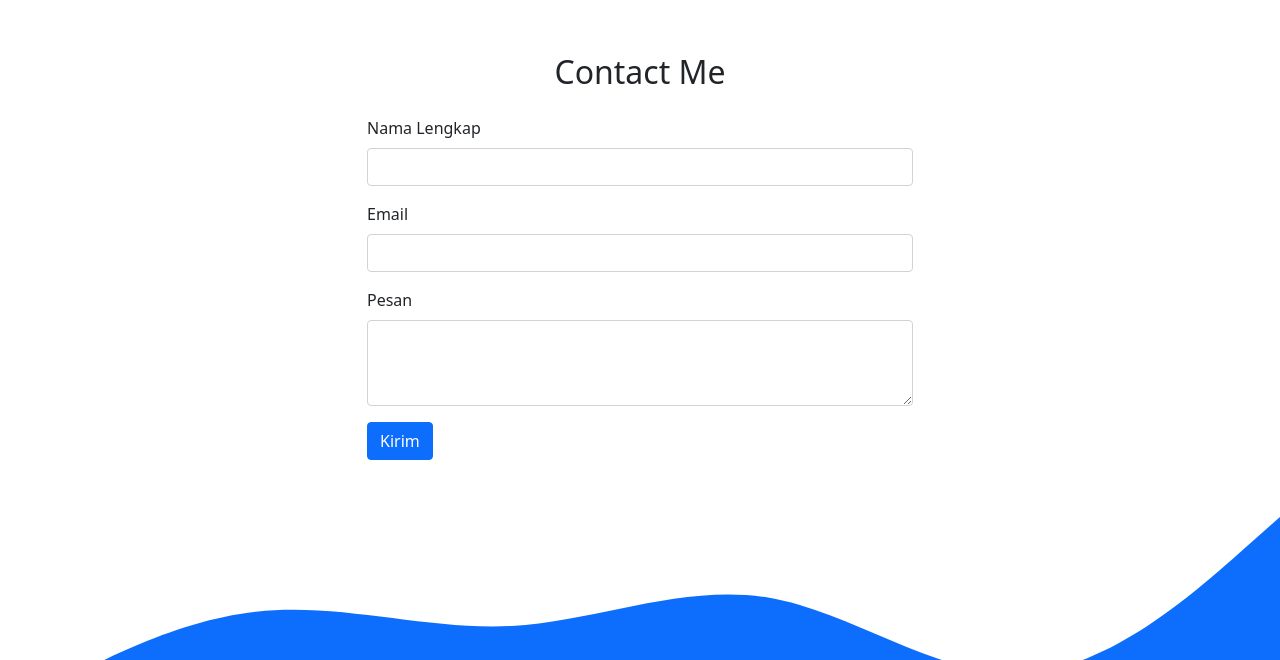
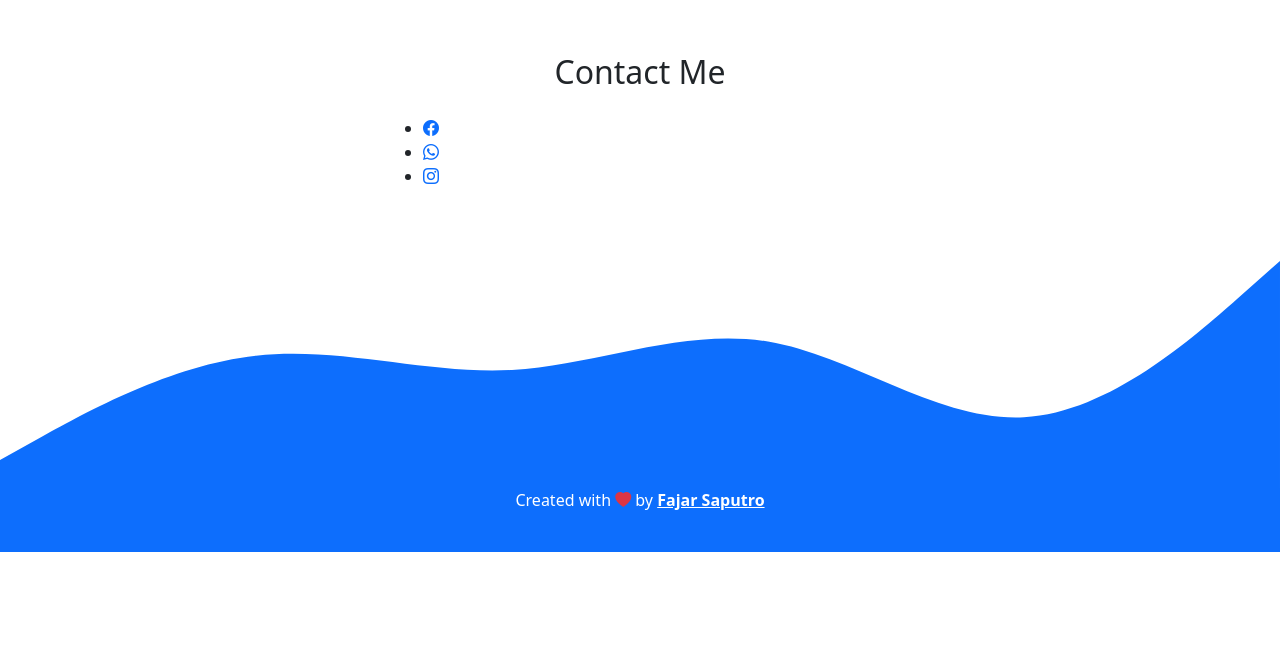
Before and after one commit to fajarsaput/fajarsaput.github.io, a plain HTML site: page index.html in a window 1280 px wide. Shown: the part 2565-3225 px from the top of the page. After the commit the page ends 3117 px from the top, so only its background shows below. Drawn offline with nearby package versions, Linux system fonts and the light colour scheme.

Commit message:
merubah contact me

```diff
--- a/index.html
+++ b/index.html
@@ -86,7 +86,7 @@
             <div class="card">
               <img src="img/galery/1.jpg.jpg" class="card-img-top" alt="galery1"/>
               <div class="card-body">
-                <p class="card-text">Some quick example text to build on the card title and make up the bulk of the card's content.</p>
+                <p class="card-text">.</p>
               </div>
             </div>
           </div>
@@ -137,24 +137,18 @@
         </div>
         <div class="row justify-content-center">
           <div class="col-md-6">
-            <form>
+
               <div class="mb-3">
-                <label for="name" class="form-label">Nama Lengkap</label>
-                <input type="text" class="form-control" id="name" aria-describedby="name">
-
+                <div class="medsos">
+                  <div class="container">
+                    <ul>
+                      <li><a href=""><i class="bi bi-facebook"></i></a></li>
+                      <li><a href="mywa.link/rnxo6x3n"><i class="bi bi-whatsapp"></i></a></li>
+                      <li><a href="https://www.instagram.com/jarsp_17/"><i class="bi bi-instagram"></i></a></li>
+                    </ul>
+                  </div>
+                </div>
               </div>
-              <div class="mb-3">
-                <label for="email" class="form-label">Email</label>
-                <input type="email" class="form-control" id="email" aria-describedby="email">
-              </div>
-              <div class="mb-3">
-                <label for="pesan" class="form-label">Pesan</label>
-                <textarea class="form-control" id="pesan" rows="3"></textarea>
-              </div>
-
-              <button type="submit" class="btn btn-primary">Kirim</button>
-            </form>
-
           </div>
         </div>
       </div>
```
